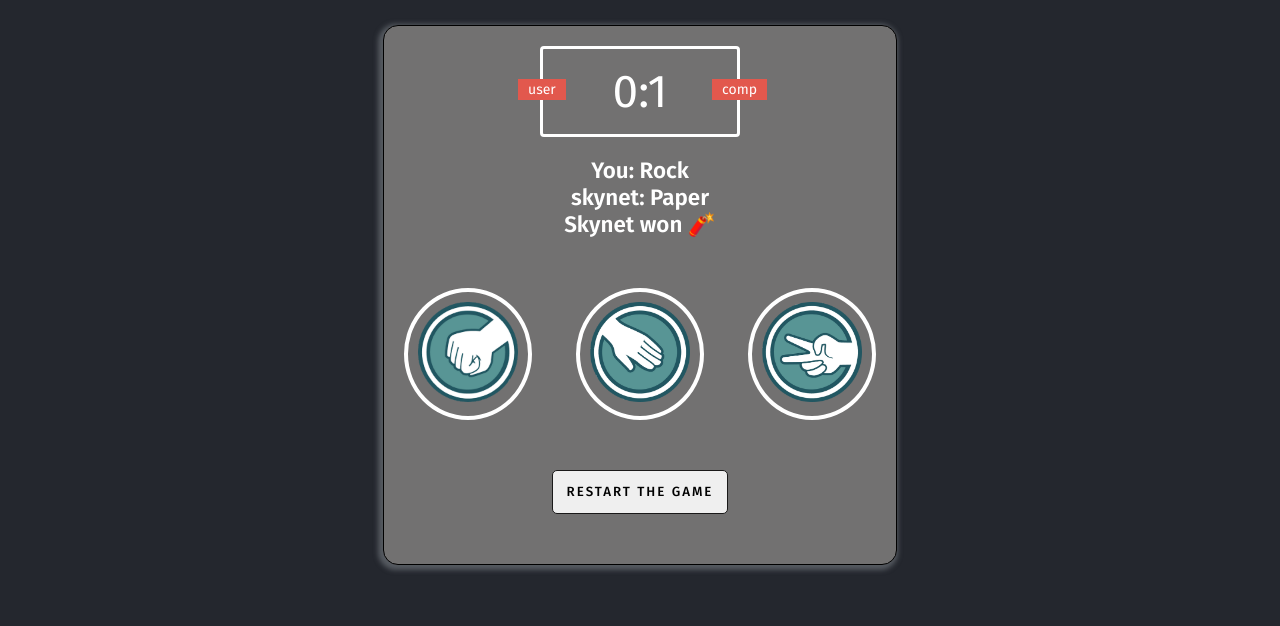
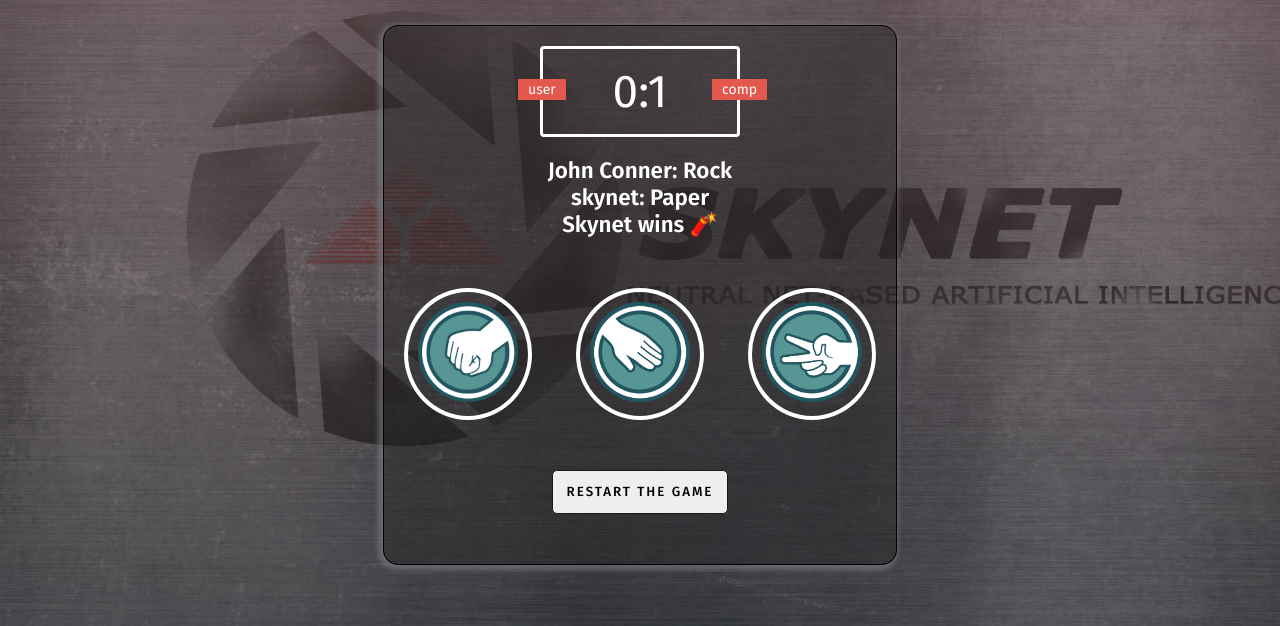
Before and after one commit to DeRooDirk/Rock-Paper-Siccors, a plain HTML site: page index.html in a window 1280 px wide. Both pictures are taken after a click on the element 467 px from the left and 477 px from the top of the page. Shown: the part 174-800 px from the top of the page. Drawn offline with nearby package versions, Linux system fonts and the light colour scheme.

Commit message:
update html
added bg to main page

```diff
--- a/style.css
+++ b/style.css
@@ -10,6 +10,9 @@
     display: flex;
     justify-content: center;
     align-items: center;
+    background: linear-gradient(rgba(100, 72, 72, 0.7), rgba(0, 0, 0, 0.6)), url('./rr.jpg');
+    background-size: cover;
+    background-repeat: no-repeat;
     height: 100vh;
     width: 100vw;
     flex-direction: column;
@@ -26,7 +29,7 @@
 
 .container {
     text-align: center;
-    background-color: rgb(114, 113, 113);
+    background-color: rgba(32, 32, 32, 0.39);
     border: 1px solid black;
     border-radius: 15px;
     box-shadow: -2px 2px 5px 3px rgba(136, 141, 148, 0.5);
--- a/zoo.js
+++ b/zoo.js
@@ -1,5 +1,5 @@
 const moves = ["Rock ", "Paper ", "Scissors "],
-    messages = ["You won! ✨", "Skynet won 🧨", "It's a draw! 🎃"], // [Player, skynet, draw]
+    messages = ["John Conner wins! ✨", "Skynet wins 🧨", "It's a draw! 🎃"], // [Player, skynet, draw]
     score = [0, 0, 0], // [PL, skynet draw]
     appel = sel => document.querySelector(sel),
     appel_result = appel("#result"),
@@ -17,7 +17,7 @@
     const result = player === skynet ? 2 : (skynet + 1) % 3 === player ? 0 : 1; // 0=PLwins 1=skynetwins 2=draw
 
     score[result]++; // Increment PL or skynets score (Increments number of draws too ;) )
-    appel_result.innerHTML = `You: ${moves[player]}<br>skynet: ${moves[skynet]}<br>${messages[result]}`;
+    appel_result.innerHTML = `John Conner: ${moves[player]}<br>skynet: ${moves[skynet]}<br>${messages[result]}`;
     appel_playerScore.textContent = score[0];
     appel_skynetScore.textContent = score[1];
 }
```
Also changed, not shown: rr.jpg (added).
